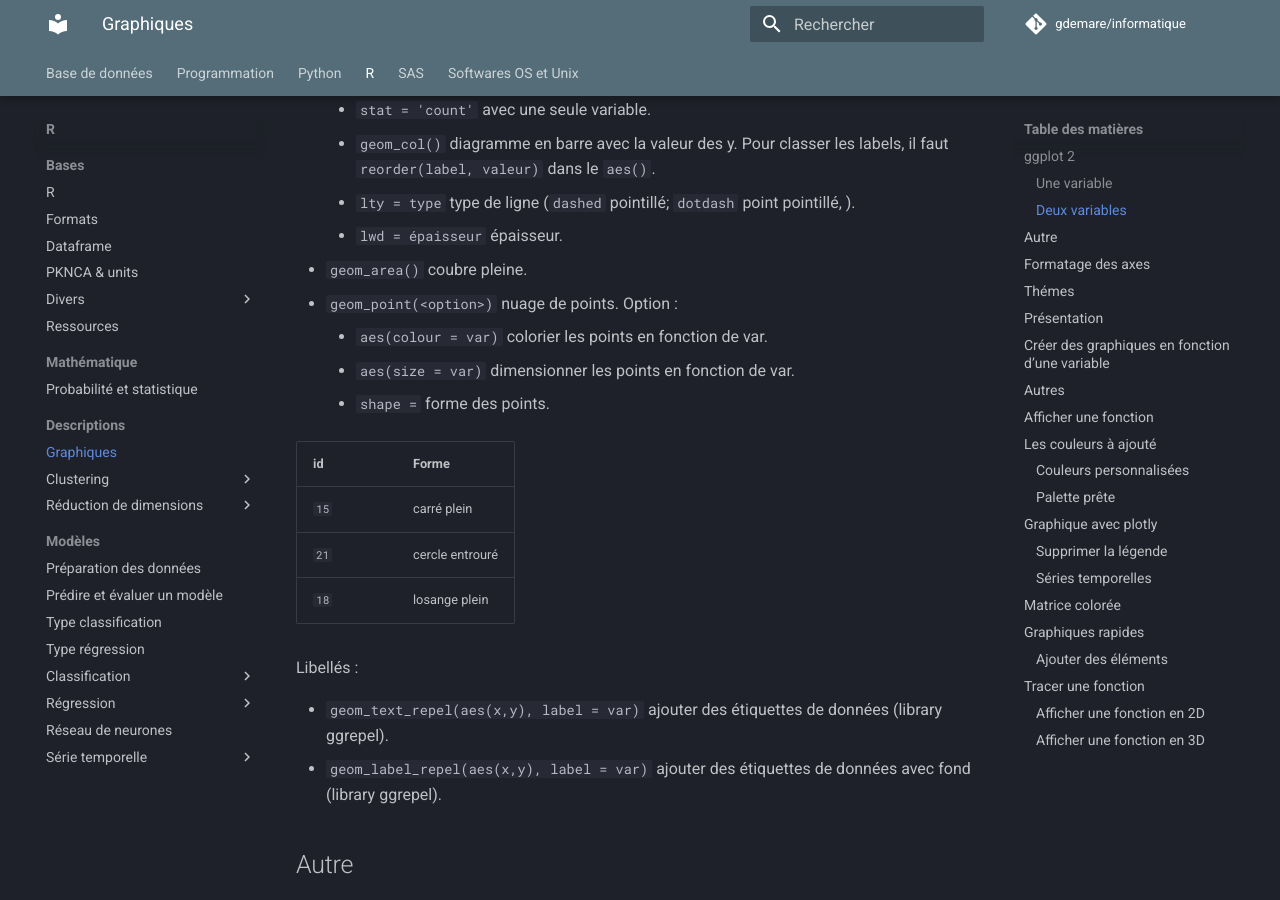
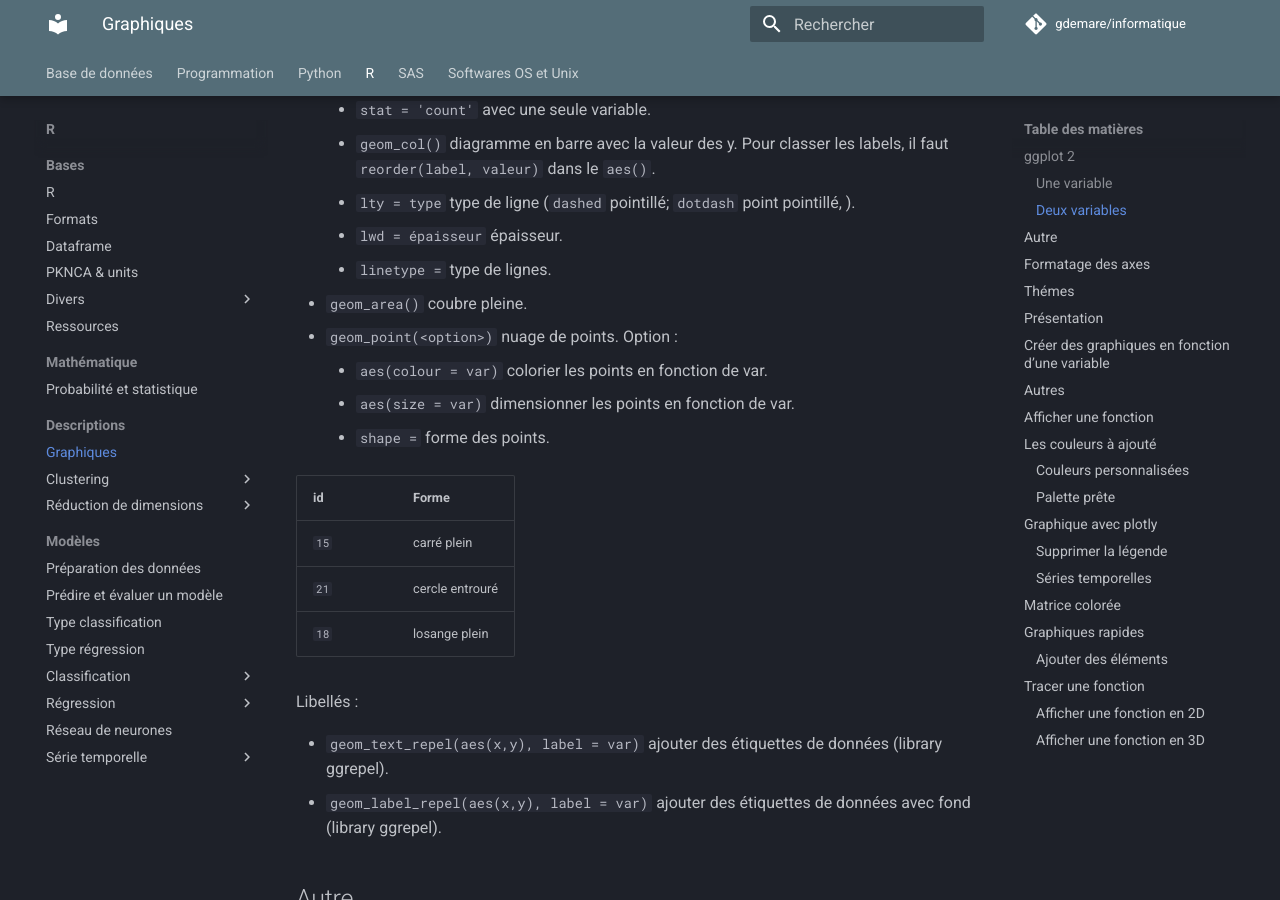
Before and after one commit to gdemare/Informatique, an MkDocs documentation site: the page built from docs/r/graphiques_r.md, in a window 1280 px wide and 900 px high, scrolled down 1455 px. Built offline with MkDocs 1.6.1 and Material for MkDocs 9.7.7, drawn with Linux system fonts in a browser that asks for light colours; comment, search, counter and statistics services are not loaded.

Commit message:
Update graphiques_r.md

```diff
--- a/docs/r/graphiques_r.md
+++ b/docs/r/graphiques_r.md
@@ -54,6 +54,7 @@ Type de graphique :
 	* `geom_col()` diagramme en barre avec la valeur des y. Pour classer les labels, il faut `reorder(label, valeur)` dans le `aes()`.
 	* `lty = type` type de ligne (`dashed` pointillé; `dotdash` point pointillé, ).
   	* `lwd = épaisseur` épaisseur.
+  	* `linetype =` type de lignes.
 
 * `geom_area()` coubre pleine.
 * `geom_point(<option>)` nuage de points. Option :
```
